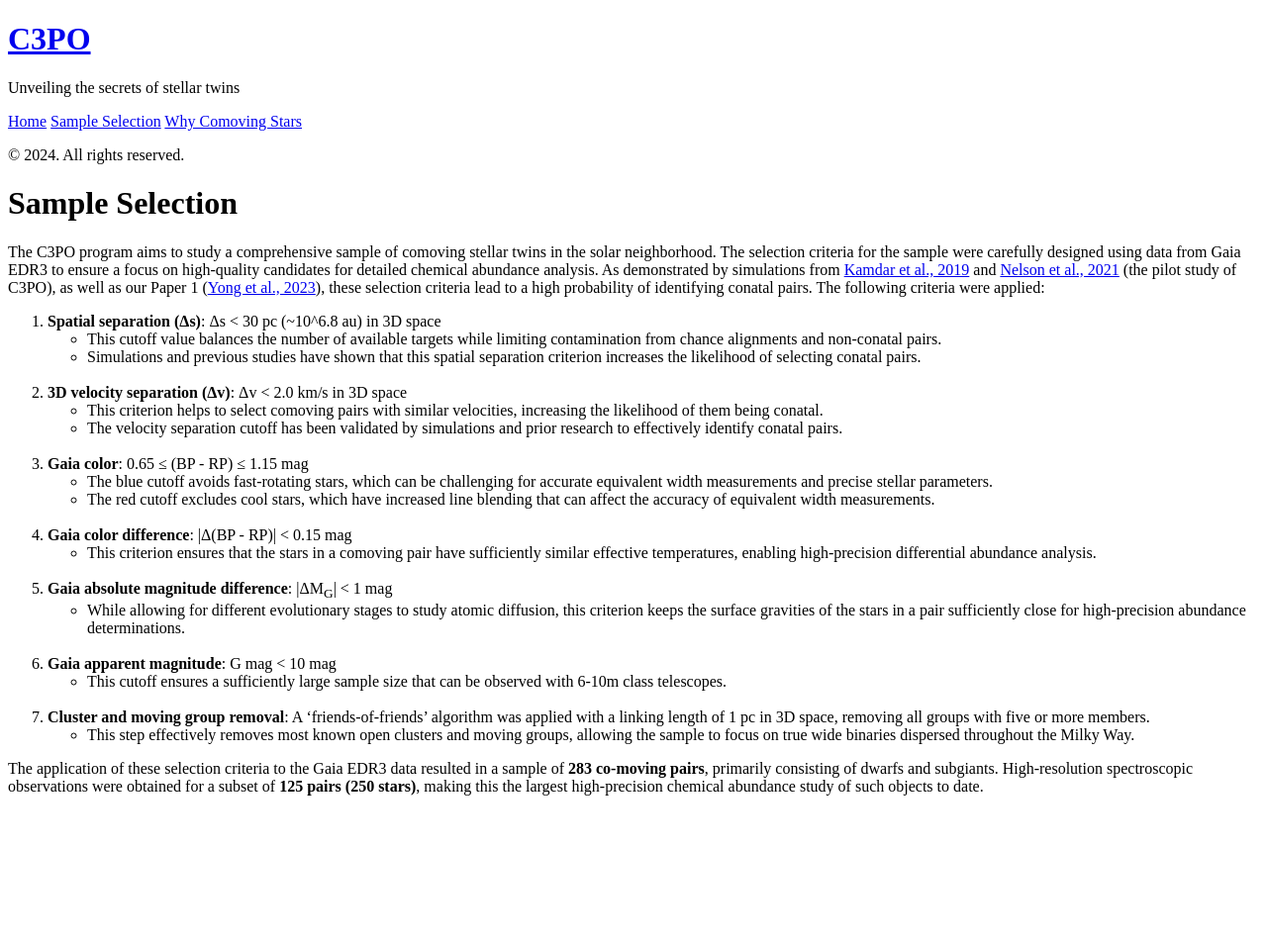
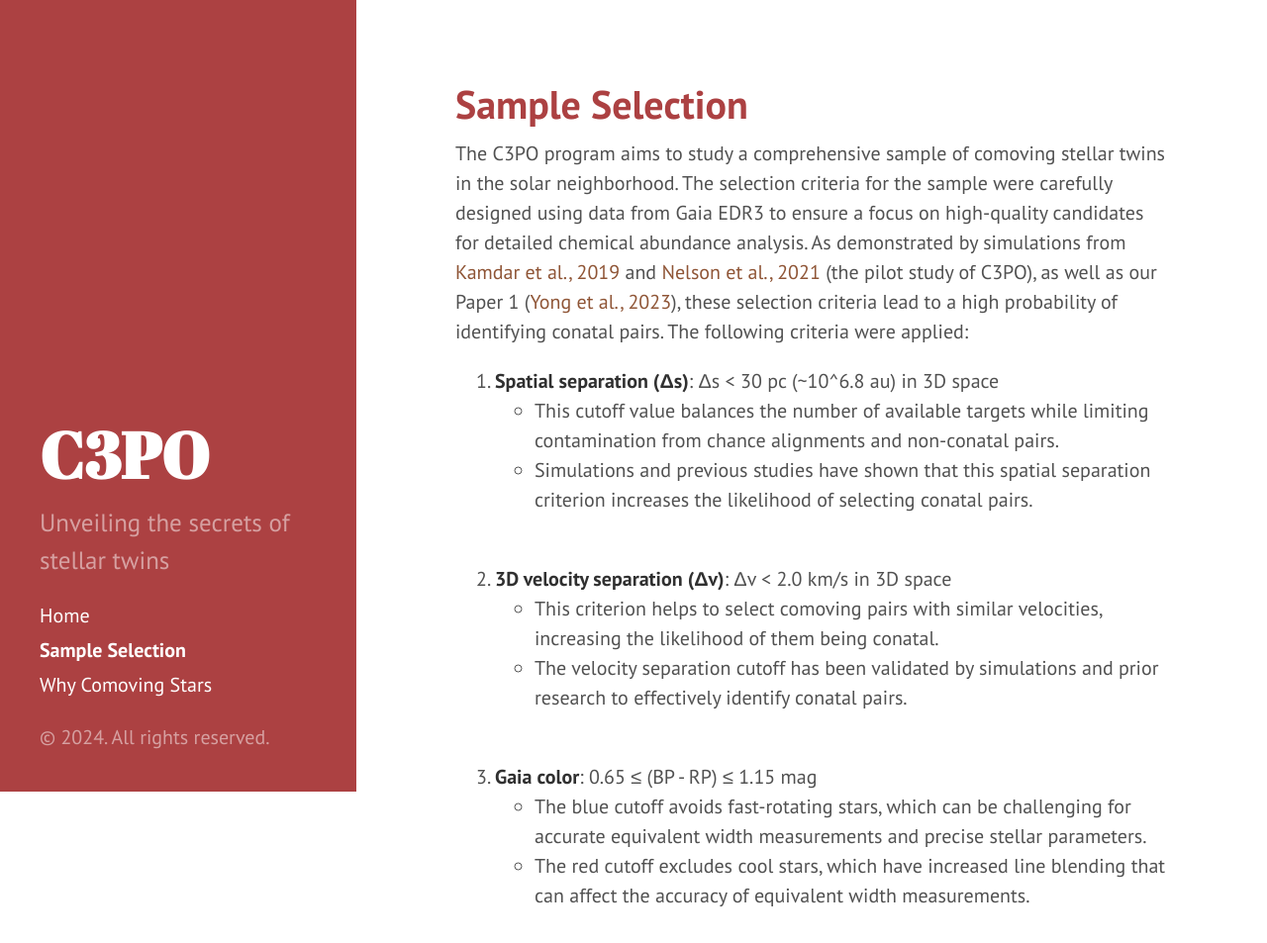
Before and after one commit to tingyuansen/c3po, a plain HTML site: page sample_selection.html in a window 1280 px wide. Shown: the top 953 px of the page at 99% size. Before the commit the page ends 820 px from the top, so only its background shows below. Drawn offline with Linux system fonts and the light colour scheme; the site is published under a folder, as on GitHub Pages, so addresses that start at the root find nothing.

Commit message:
Update sample_selection.html

```diff
--- a/sample_selection.html
+++ b/sample_selection.html
@@ -16,14 +16,14 @@
   </title>
 
   <!-- CSS -->
-  <link rel="stylesheet" href="/public/css/poole.css">
-  <link rel="stylesheet" href="/public/css/syntax.css">
-  <link rel="stylesheet" href="/public/css/hyde.css">
+  <link rel="stylesheet" href="public/css/poole.css">
+  <link rel="stylesheet" href="public/css/syntax.css">
+  <link rel="stylesheet" href="public/css/hyde.css">
   <link rel="stylesheet" href="http://fonts.googleapis.com/css?family=PT+Sans:400,400italic,700|Abril+Fatface">
 
   <!-- Icons -->
-  <link rel="apple-touch-icon-precomposed" sizes="144x144" href="/public/apple-touch-icon-144-precomposed.png">
-                                 <link rel="shortcut icon" href="/public/favicon.ico">
+  <link rel="apple-touch-icon-precomposed" sizes="144x144" href="public/apple-touch-icon-144-precomposed.png">
+                                 <link rel="shortcut icon" href="public/favicon.ico">
 
   <!-- RSS -->
   <link rel="alternate" type="application/rss+xml" title="RSS" href="/atom.xml">
@@ -36,7 +36,7 @@
   <div class="container sidebar-sticky">
     <div class="sidebar-about">
       <h1>
-        <a href="/">
+        <a href="">
           C3PO
         </a>
       </h1>
@@ -44,7 +44,7 @@
     </div>
 
     <nav class="sidebar-nav">
-      <a class="sidebar-nav-item" href="/">Home</a>
+      <a class="sidebar-nav-item" href="./index.html">Home</a>
 
 
 
@@ -58,13 +58,13 @@
 
 
 
-            <a class="sidebar-nav-item active" href="/sample_selection/">Sample Selection</a>
+            <a class="sidebar-nav-item active" href="./sample_selection.html">Sample Selection</a>
 
 
 
 
 
-            <a class="sidebar-nav-item" href="/what_is_new/">Why Comoving Stars</a>
+            <a class="sidebar-nav-item" href="./what_is_new.html">Why Comoving Stars</a>
 
 
 
```
